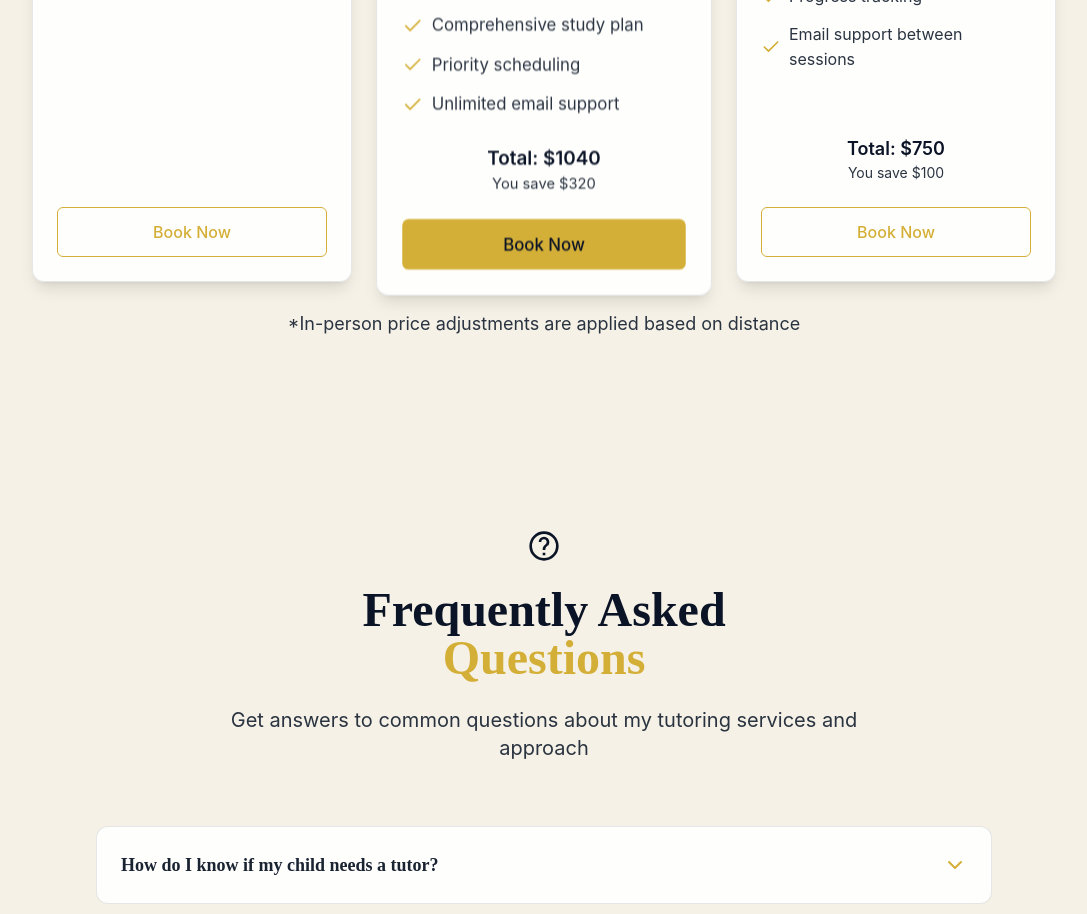
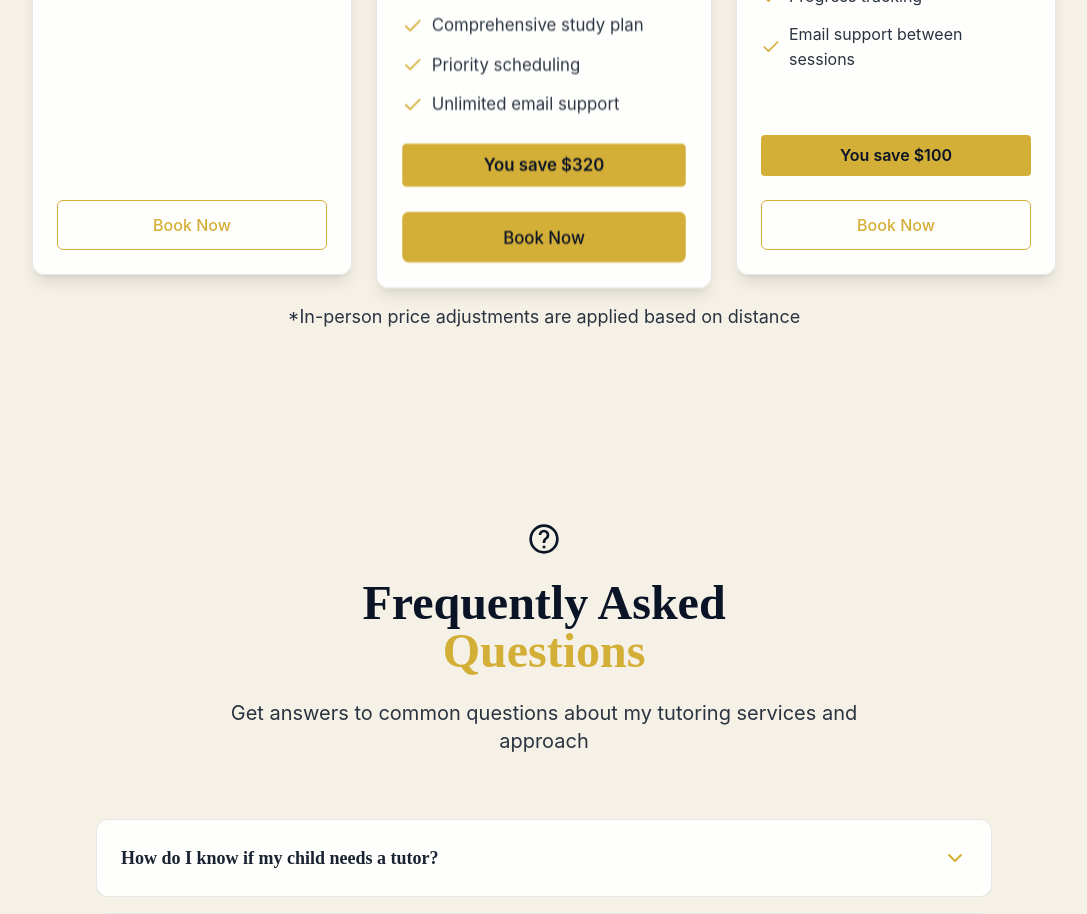
Before and after one commit to kian-m/template-web-ui, a Next.js app: page / in a window 1280 px wide. Shown: the part 5380-6294 px from the top of the page, without its empty margins (96-1183 px from the left). Built offline with nearby package versions, Linux system fonts and the light colour scheme.

Commit message:
style: highlight savings banner and remove bundle totals

```diff
--- a/src/components/ui/PricingCard.tsx
+++ b/src/components/ui/PricingCard.tsx
@@ -34,16 +34,9 @@ const PricingCard = ({ plan }: PricingCardProps) => {
                     ))}
                 </ul>
 
-                {plan.sessions && plan.sessions > 1 && (
-                    <div className="mb-6 text-center">
-                        <p className="text-lg font-semibold text-foreground dark:text-white">
-                            Total: ${plan.price * plan.sessions}
-                        </p>
-                        {plan.savings && (
-                            <p className="text-academic-medium-blue dark:text-academic-off-white text-sm">
-                                You save ${plan.savings}
-                            </p>
-                        )}
+                {plan.sessions && plan.sessions > 1 && plan.savings && (
+                    <div className="mb-6 text-center bg-academic-gold text-academic-navy font-semibold py-2 rounded">
+                        You save ${plan.savings}
                     </div>
                 )}
 
```
